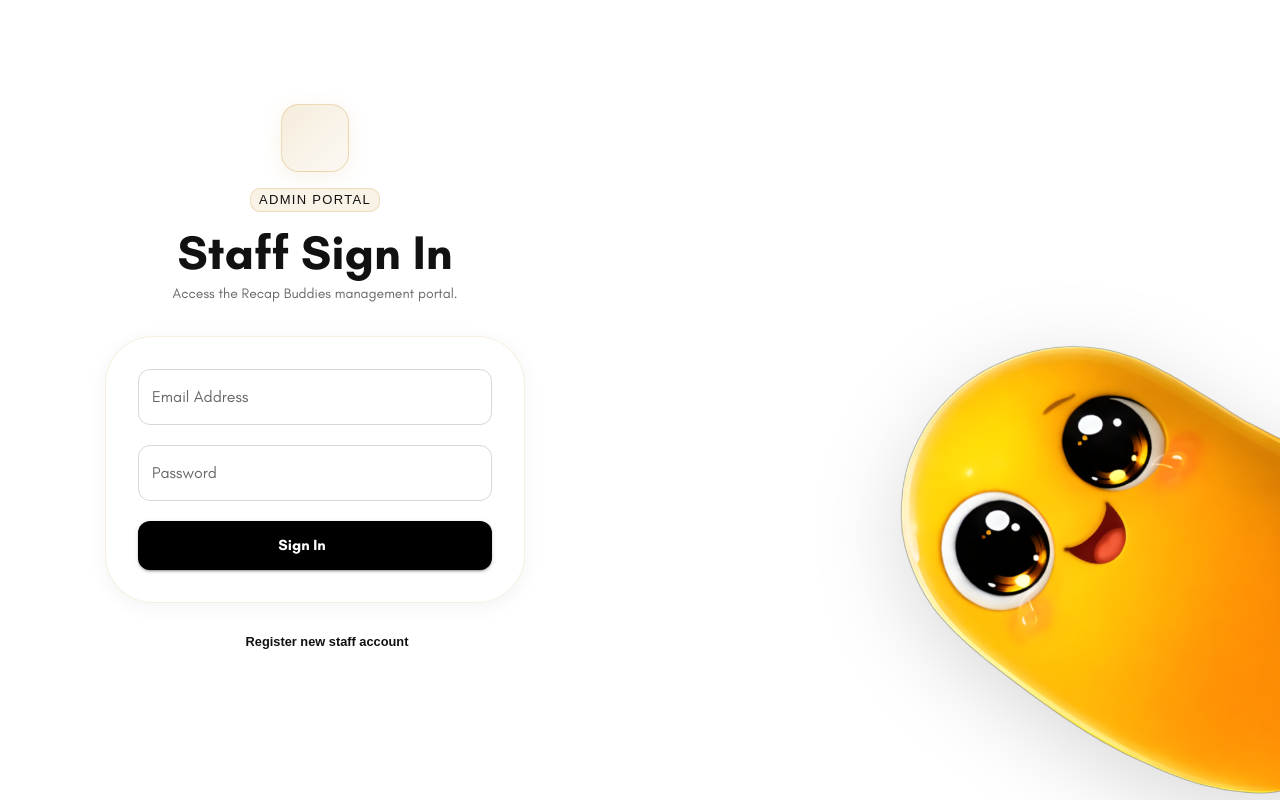
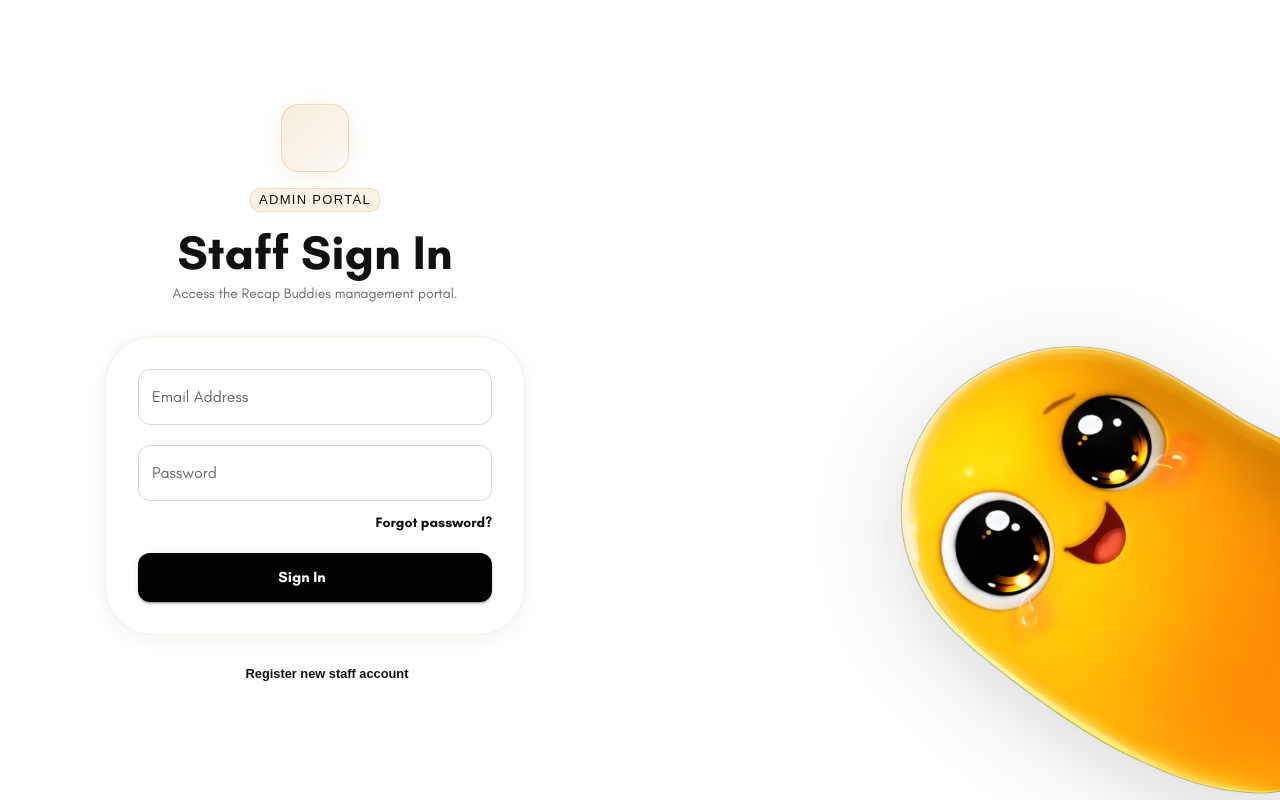
Before and after one commit to patdc68/recap-buddies, a React (Vite) app: page /admin/login in a window 1280 px wide. Built offline with nearby package versions, Linux system fonts and the light colour scheme; some icons are missing.

Commit message:
Add admin forgot password link

```diff
--- a/src/admin/AdminLogin.tsx
+++ b/src/admin/AdminLogin.tsx
@@ -1,7 +1,7 @@
 import React, { useEffect, useState, type ChangeEvent } from 'react';
 import {
   Box, Typography, TextField, Button, Alert, CircularProgress,
-  Paper, Chip,
+  Paper, Chip, Link,
 } from '@mui/material';
 import AdminPanelSettingsIcon from '@mui/icons-material/AdminPanelSettings';
 import LoginIcon from '@mui/icons-material/Login';
@@ -105,6 +105,17 @@ const AdminLogin: React.FC = () => {
               label="Password" type="password" fullWidth
               value={password} onChange={(e: ChangeEvent<HTMLInputElement>) => { setPassword(e.target.value); setError(''); }}
             />
+            <Box sx={{ textAlign: 'right', mt: -1.5 }}>
+              <Link
+                component="button"
+                type="button"
+                underline="hover"
+                onClick={() => navigate('/forgot-password')}
+                sx={{ color: '#111111', fontSize: '0.875rem', fontWeight: 700 }}
+              >
+                Forgot password?
+              </Link>
+            </Box>
             {error && <Alert severity="error" sx={{ py: 0.5 }}>{error}</Alert>}
             <Button
               variant="contained" size="large" fullWidth onClick={handleLogin} disabled={loading}
```
